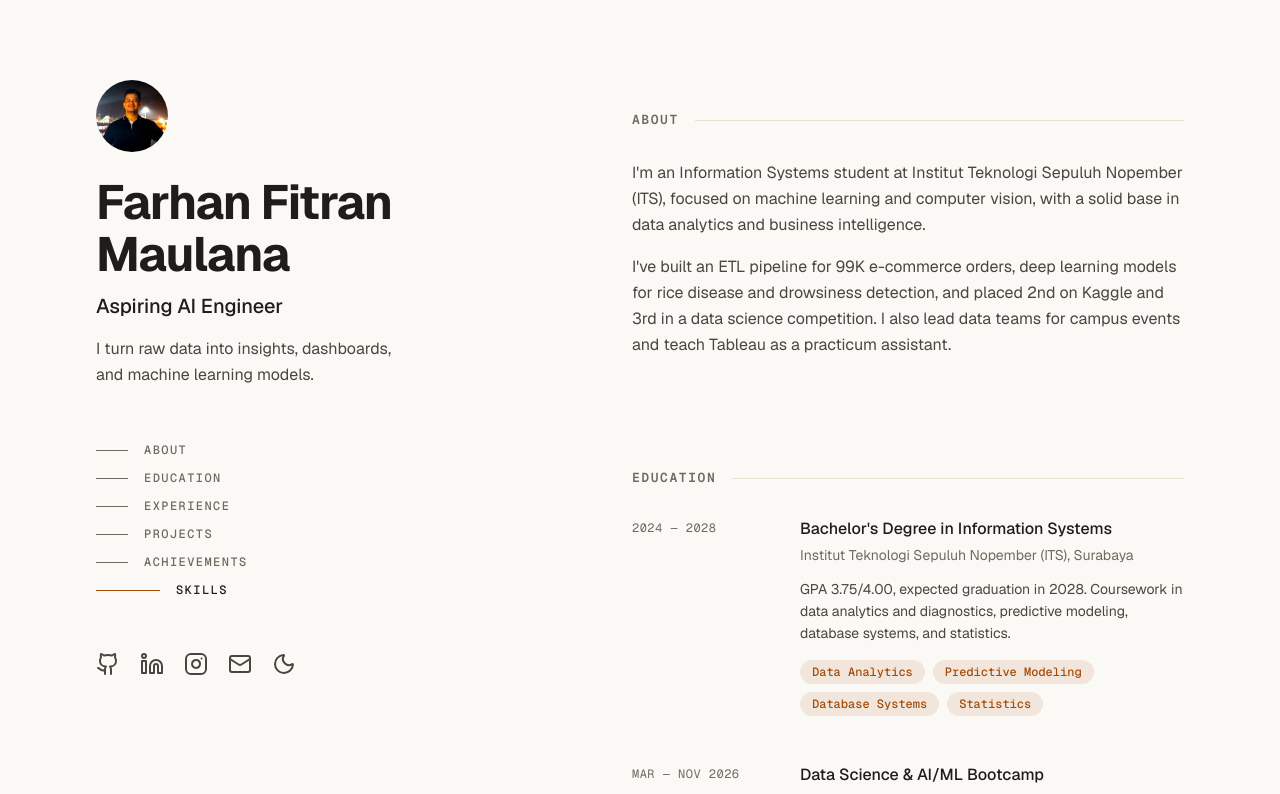
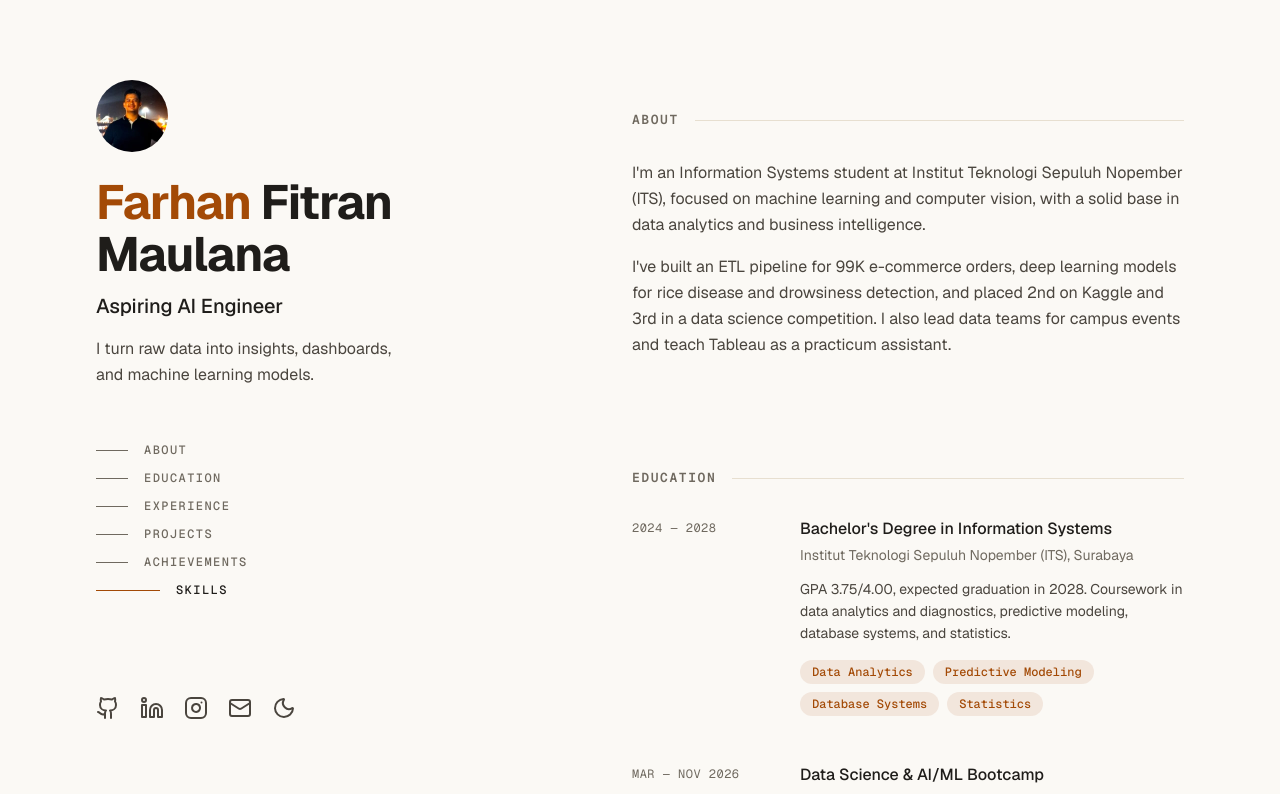
Before and after one commit to fuhrerhn/personal-website, a Next.js app: page / in a window 1280 px wide. Shown: the top 794 px of the page. Built offline with nearby package versions, Linux system fonts and the light colour scheme.

Commit message:
feat(sidebar): pin links to the bottom, highlight the nickname, adapt width below xl

```diff
--- a/components/sidebar/sidebar.tsx
+++ b/components/sidebar/sidebar.tsx
@@ -4,12 +4,29 @@ import { NavLinks } from "./nav-links";
 import { ProfilePhoto } from "./profile-photo";
 import { SocialLinks } from "./social-links";
 
+// Same text as `profile.name`; only the nickname gets the accent color.
+function HighlightedName() {
+  const { name, nickname } = profile;
+  const start = name.indexOf(nickname);
+  if (start === -1) return <>{name}</>;
+
+  return (
+    <>
+      {name.slice(0, start)}
+      <span className="text-accent">{nickname}</span>
+      {name.slice(start + nickname.length)}
+    </>
+  );
+}
+
 export function Sidebar() {
   return (
-    <header className="lg:sticky lg:top-0 lg:flex lg:max-h-screen lg:w-[440px] lg:shrink-0 lg:flex-col lg:justify-between lg:overflow-y-auto lg:py-16 xl:py-20">
+    <header className="lg:sticky lg:top-0 lg:flex lg:h-screen lg:w-[360px] xl:w-[440px] lg:shrink-0 lg:flex-col lg:justify-between lg:overflow-y-auto lg:py-16 xl:py-20">
       <div>
         <ProfilePhoto />
-        <h1 className="type-display mt-6 text-fg">{profile.name}</h1>
+        <h1 className="type-display mt-6 text-fg">
+          <HighlightedName />
+        </h1>
         <p className="type-role mt-3 text-fg">{profile.title}</p>
         <p className="type-body mt-4 max-w-xs text-fg-secondary">{profile.tagline}</p>
 
```
